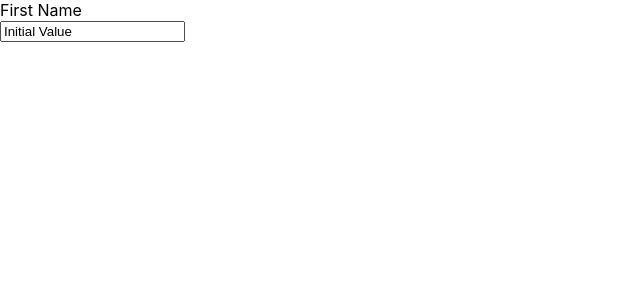
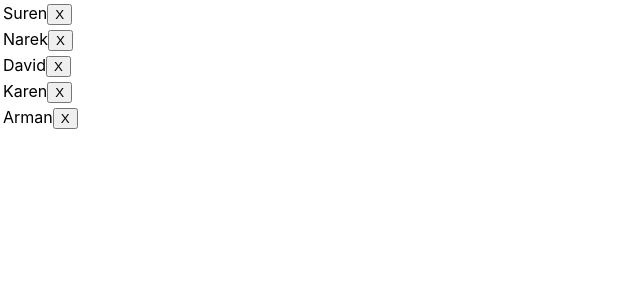
Before and after one commit to dtarxanyan/movies-project, a React (Create React App) app: page / in a window 1280 px wide. Shown: the top 300 px of the page, without its empty margins (0-640 px from the left). Built offline with nearby package versions, Linux system fonts and the light colour scheme.

Commit message:
Table List

```diff
--- /dev/null
+++ b/public/list/list.json
@@ -0,0 +1,17 @@
+[
+    {
+      "name": "Suren"
+    },
+    {
+      "name": "Narek"
+    },
+    {
+      "name": "David"
+    },
+    {
+      "name": "Karen"
+    },
+    {
+      "name": "Arman"
+    }
+  ]
--- a/src/App.js
+++ b/src/App.js
@@ -1,19 +1,37 @@
 import React from 'react';
 import TextInput from "./components/TextInput/TextInput";
+import Table from "./components/TableList"
 
 class App extends React.Component {
-    render() {
+    constructor() {
+        super();
+        this.state = {
+          users: [],
+        };
+      }
+      componentDidMount() {
+        fetch('/list/list.json')
+          .then((res) => res.json())
+          .then((users) =>
+            this.setState({
+              users,
+            }),
+          );
+      }
+      deleteUser = (name) => {
+        this.setState({
+          users: this.state.users.filter((user) => {
+            return user.name !== name;
+          }),
+        });
+      };
+      render() {
         return (
-            <TextInput
-                label={'First Name'}
-                placeholder={'Enter Your Name'}
-                value={'Initial Value'}
-                onChange={(newValue) => {
-                    console.log(newValue)
-                }}
-            />
-        )
-    }
+          <div >
+            <Table users={this.state.users} onclick={this.deleteUser} />
+          </div>
+        );
+      }
 }
 
 export default App;
--- /dev/null
+++ b/src/components/TableList/index.js
@@ -0,0 +1,31 @@
+import React from 'react'
+
+class Table extends React.Component {
+    constructor(props){
+        super(props)
+    }
+
+    render() {
+        return (
+            <div>
+                 <table >
+        {this.props.users.map((user, index) => {
+          return (
+            <tr key={index} >
+              <td>
+                {user.name}
+                <button  onClick={() => this.props.onclick(user.name)}>
+                  X
+                </button>
+              </td>
+            </tr>
+          );
+        })}
+      </table>
+
+
+            </div>
+        )
+    }
+}
+export default Table
```
